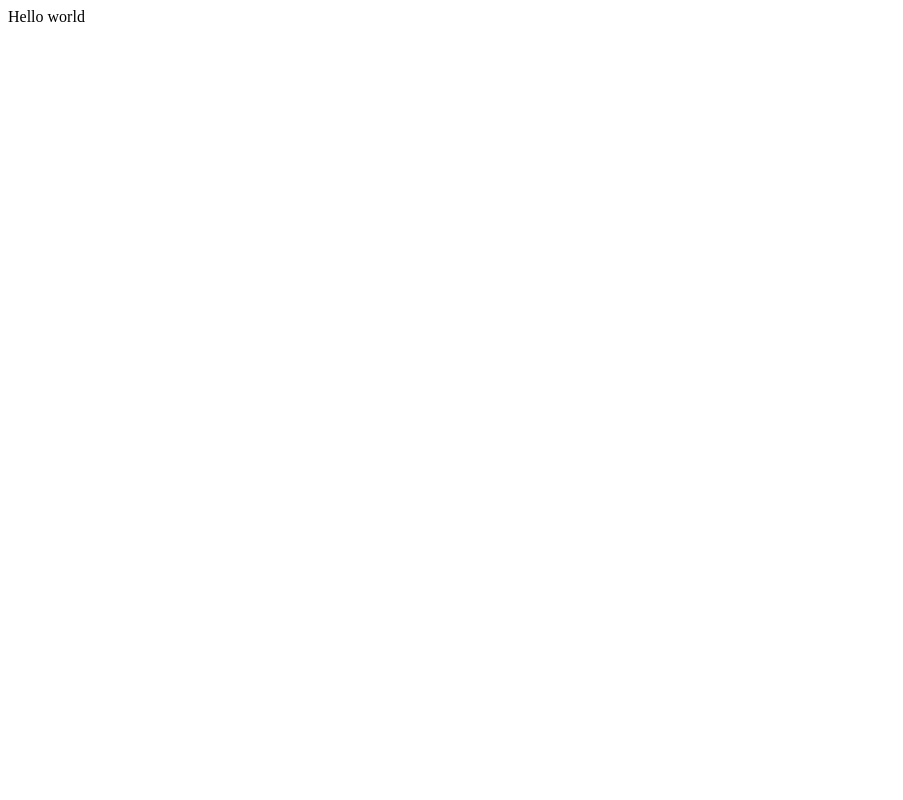
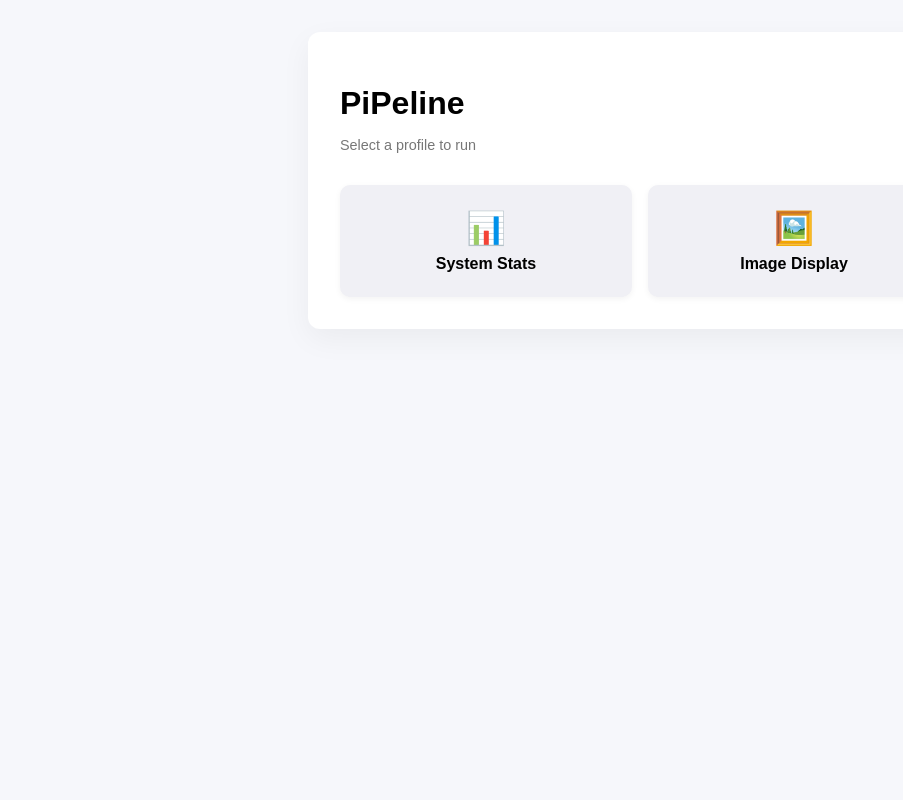
Before and after one commit to AnuKritiW/pipeline-project-AnuKritiW, a Flask app: page / in a window 1280 px wide. Before the commit the part shown is almost empty. Shown: the whole page, without its empty margins (0-903 px from the left). Run offline with Flask 3, Linux system fonts and the light colour scheme.

Commit message:
Make basic profiles webpage + trigger stats script.

```diff
--- a/web-app/app.py
+++ b/web-app/app.py
@@ -1,10 +1,30 @@
-from flask import Flask
+from flask import Flask, render_template, request, redirect
+import subprocess
 
-app = Flask(__name__)
+app = Flask(__name__, static_url_path='/static')
 
-@app.route('/')
+PROFILES = {
+    "stats": {
+        "name": "System Stats",
+        "icon": "📊",
+        "script": "stats-test.py"
+    },
+    "image1": {
+        "name": "Image Display",
+        "icon": "🖼️",
+        "script": "display-image.py"
+    }
+}
+
+@app.route("/", methods=["GET", "POST"])
 def index():
-    return 'Hello world'
+    if request.method == "POST":
+        profile = request.form["profile"]
+        subprocess.Popen(["/home/pi/.virtualenvs/pimoroni/bin/python3", f"/home/pi/pipeline-project-AnuKritiW/scripts/{PROFILES[profile]['script']}"])
+        with open("selected_profile.txt", "w") as f:
+            f.write(profile)
+        return redirect("/")
+    return render_template("index.html", profiles=PROFILES)
 
-if __name__ == '__main__':
-    app.run(debug=True, host='0.0.0.0')
+if __name__ == "__main__":
+    app.run(host="0.0.0.0", port=5000)
--- /dev/null
+++ b/web-app/static/style.css
@@ -0,0 +1,58 @@
+body {
+  font-family: sans-serif;
+  background: #f6f7fb;
+  margin: 0;
+  padding: 2rem;
+}
+
+.container {
+  max-width: 600px;
+  margin: auto;
+  background: white;
+  padding: 2rem;
+  border-radius: 12px;
+  box-shadow: 0 10px 30px rgba(0,0,0,0.05);
+}
+
+h1 {
+  font-size: 2rem;
+  margin-bottom: 0.5rem;
+}
+
+.subtitle {
+  font-size: 0.9rem;
+  color: #777;
+  margin-bottom: 2rem;
+}
+
+.cards {
+  display: flex;
+  gap: 1rem;
+  flex-wrap: wrap;
+}
+
+.card {
+  flex: 1 1 40%;
+  background: #f0f0f5;
+  border: none;
+  border-radius: 10px;
+  padding: 1.5rem;
+  cursor: pointer;
+  text-align: center;
+  box-shadow: 0 2px 6px rgba(0,0,0,0.05);
+  transition: background 0.2s;
+}
+
+.card:hover {
+  background: #e6e6ee;
+}
+
+.icon {
+  font-size: 2rem;
+  margin-bottom: 0.5rem;
+}
+
+.label {
+  font-size: 1rem;
+  font-weight: bold;
+}
--- a/web-app/templates/index.html
+++ b/web-app/templates/index.html
@@ -1,16 +1,21 @@
 <!doctype html>
 <html>
-  <head><title>E-Ink Display Control</title></head>
-  <body>
-    <h1>Select Profile</h1>
-    <form method="post">
-      <select name="profile">
-        {% for p in profiles %}
-          <option value="{{ p }}" {% if p == current %}selected{% endif %}>{{ p }}</option>
-        {% endfor %}
-      </select>
-      <button type="submit">Run</button>
+<head>
+  <title>PiPeline Dashboard</title>
+  <link rel="stylesheet" href="{{ url_for('static', filename='style.css') }}">
+</head>
+<body>
+  <div class="container">
+    <h1>PiPeline</h1>
+    <p class="subtitle">Select a profile to run</p>
+    <form method="POST" class="cards">
+      {% for key, profile in profiles.items() %}
+        <button type="submit" name="profile" value="{{ key }}" class="card">
+          <div class="icon">{{ profile.icon }}</div>
+          <div class="label">{{ profile.name }}</div>
+        </button>
+      {% endfor %}
     </form>
-    <p>Current Profile: <strong>{{ current }}</strong></p>
-  </body>
+  </div>
+</body>
 </html>
```
